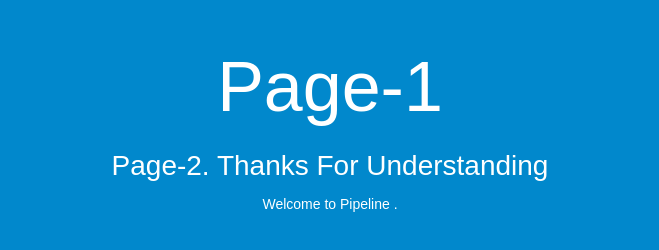
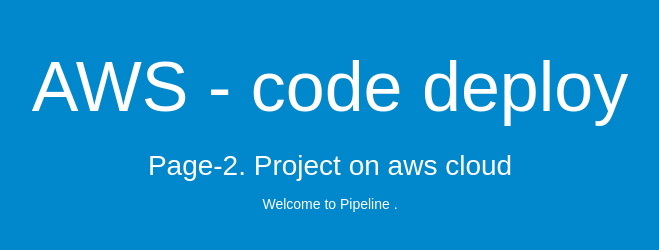
Before and after one commit to Gowtham1355/code-Deploy-1, a plain HTML site: page index.html in a window 1280 px wide. Shown: the whole page, without its empty margins (310-969 px from the left). Drawn offline with Linux system fonts and the light colour scheme.

Commit message:
Update index.html

```diff
--- a/index.html
+++ b/index.html
@@ -26,8 +26,8 @@
 </head>
 <body>
   <div align="center">
-    <h1> Page-1 </h1>
-    <h2> Page-2. Thanks For Understanding </h2>
+    <h1> AWS - code deploy </h1>
+    <h2> Page-2. Project on aws cloud </h2>
     <p> Welcome to Pipeline </a>.</p>
   </div>
 </body>
```
